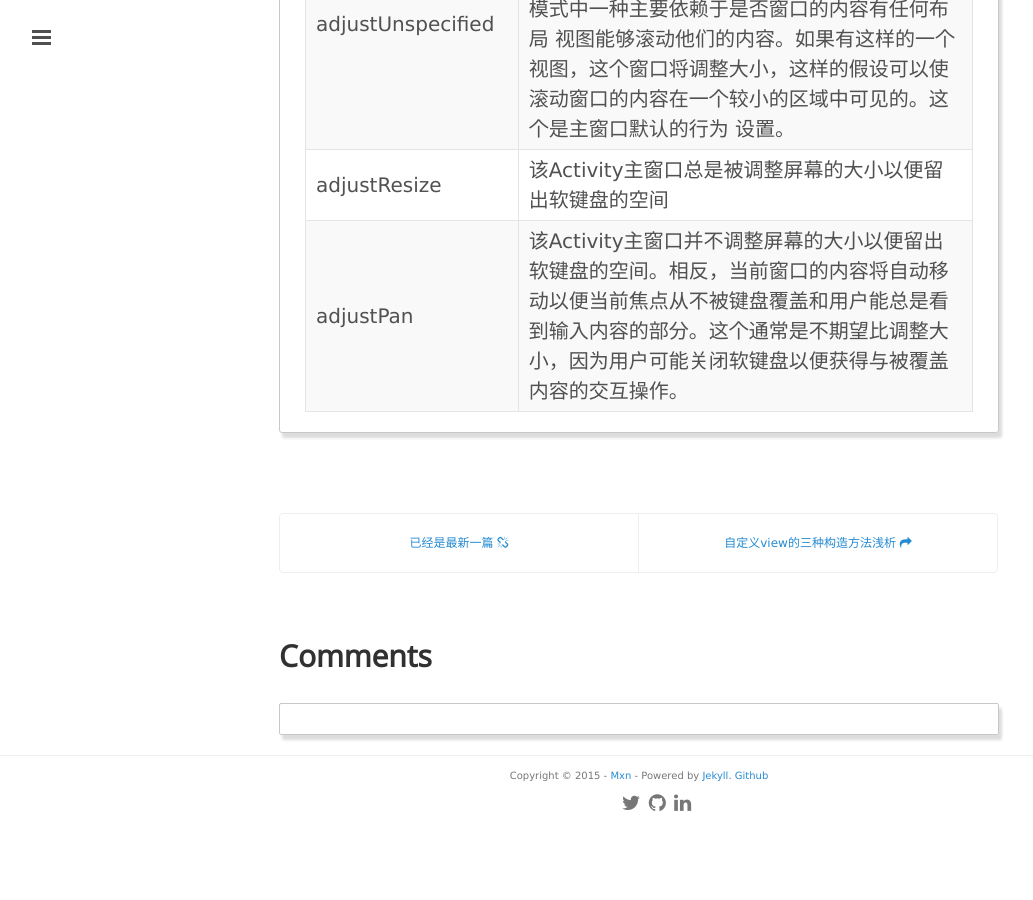
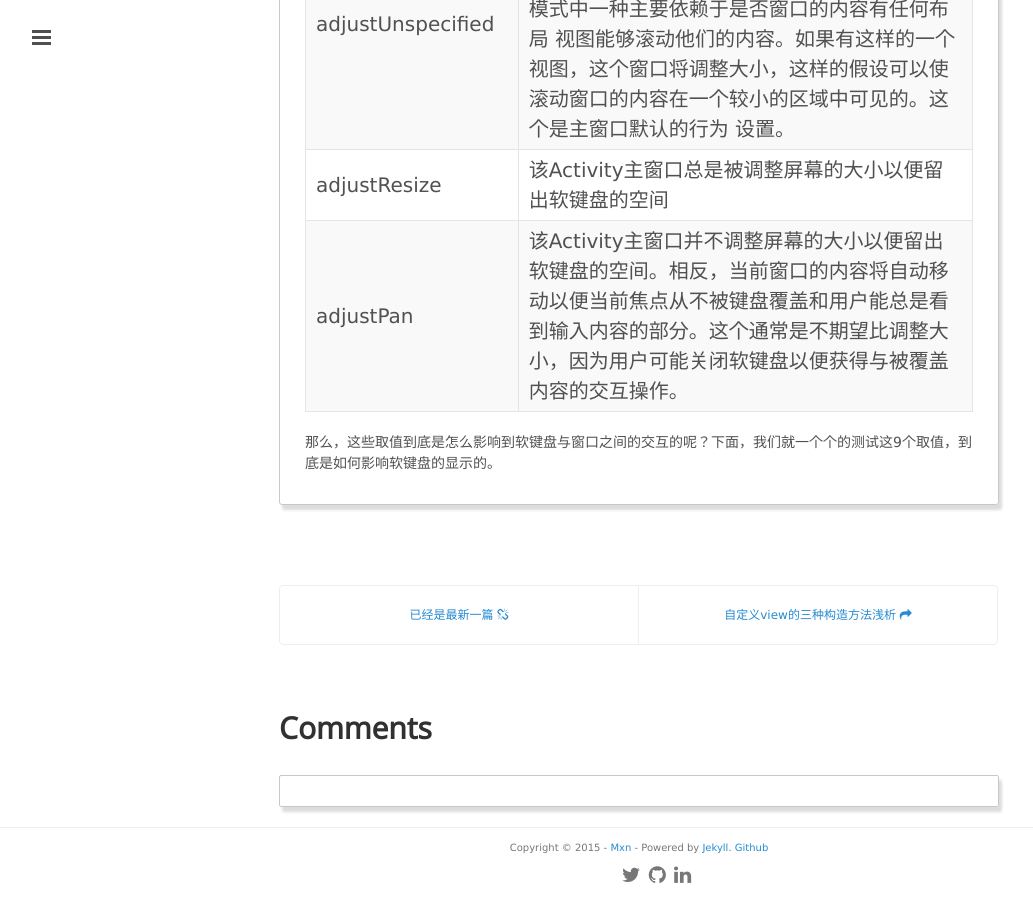
Before and after one commit to mxn21/mxn21.github.io, a Jekyll site: the page built from _posts/2015-8-15-windowSoftInputMode属性使用.md, in a window 1280 px wide and 900 px high, scrolled down 1248 px. Shown: the whole window, without its empty margins (1-1034 px from the left). Built offline with Jekyll 4.4.1, drawn with Linux system fonts in a browser that asks for light colours; Markdown is read by kramdown in place of the engine named in the settings; comment, search, counter and statistics services are not loaded; before the commit the page ends 2076 px from its top, so only the background shows below that.

Commit message:
234543
3534

```diff
--- a/_posts/2015-8-15-windowSoftInputMode属性使用.md
+++ b/_posts/2015-8-15-windowSoftInputMode属性使用.md
@@ -26,3 +26,7 @@
 | adjustUnspecified | 它不被指定是否该 Activity主窗口调整大小以便留出软键盘的空间，或是否窗口上的内容得到屏幕上当前的焦点是可见的。系统将自动选择这些模式中一种主要依赖于是否窗口的内容有任何布局 视图能够滚动他们的内容。如果有这样的一个视图，这个窗口将调整大小，这样的假设可以使滚动窗口的内容在一个较小的区域中可见的。这个是主窗口默认的行为 设置。|
 |adjustResize | 该Activity主窗口总是被调整屏幕的大小以便留出软键盘的空间|
 | adjustPan | 该Activity主窗口并不调整屏幕的大小以便留出软键盘的空间。相反，当前窗口的内容将自动移动以便当前焦点从不被键盘覆盖和用户能总是看到输入内容的部分。这个通常是不期望比调整大小，因为用户可能关闭软键盘以便获得与被覆盖内容的交互操作。|
+
+<!-- more -->
+
+那么，这些取值到底是怎么影响到软键盘与窗口之间的交互的呢？下面，我们就一个个的测试这9个取值，到底是如何影响软键盘的显示的。
```
